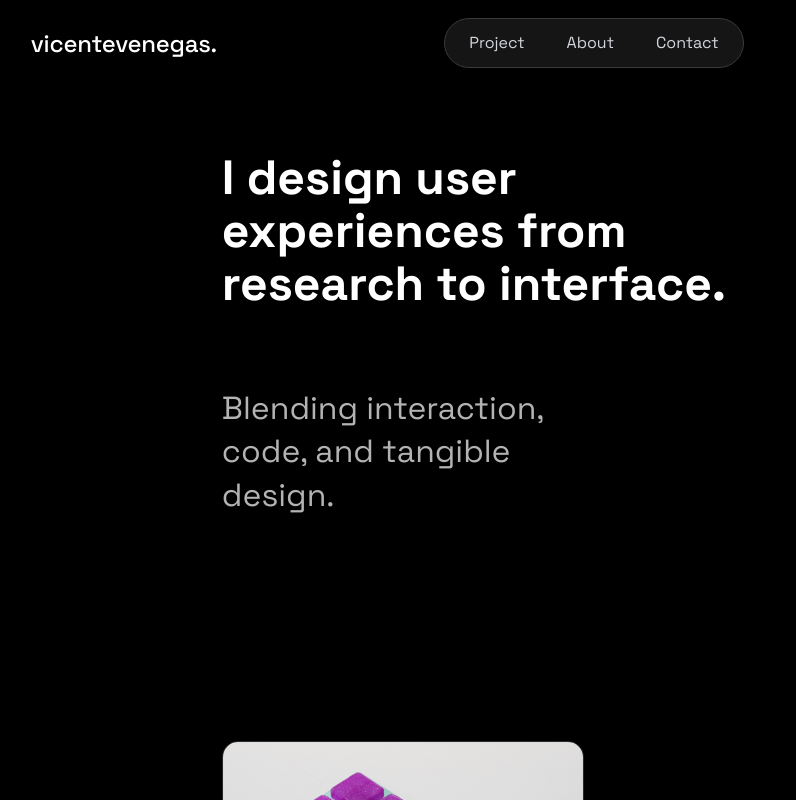
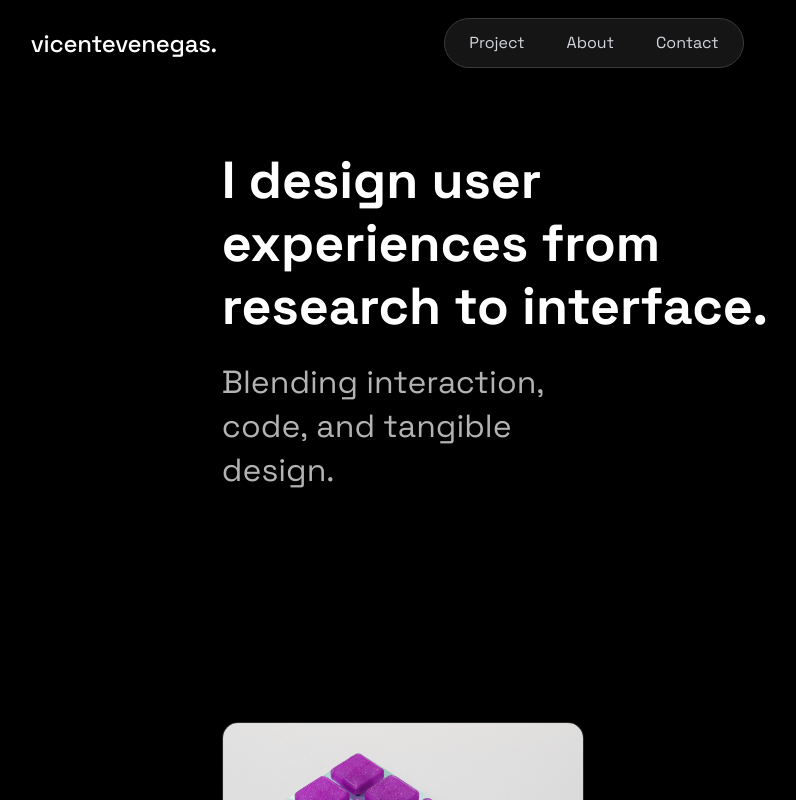
Before and after one commit to leddd/vicentevenegas.xyz, a Next.js app: page / in a window 1280 px wide. Shown: the top 800 px of the page, without its empty margins (46-842 px from the left). Built offline with nearby package versions, Linux system fonts and the light colour scheme.

Commit message:
Animations, dummy tiles

```diff
--- a/app/page.tsx
+++ b/app/page.tsx
@@ -1,4 +1,4 @@
-import Typewriter from "@/components/Typewriter";
+import SplitWords from "@/components/SplitWords";
 import ProjectsGrid from "@/components/projects-grid";
 
 export default function Page() {
@@ -6,40 +6,28 @@ export default function Page() {
     <>
       {/* Hero */}
       <section className="container grid-6 gap-y-0 pt-16 pb-8 mb-48">
-        {/* Headline wrapper */}
-        <div className="col-span-6 lg:col-span-3 lg:col-start-2 relative">
-          {/* Ghost headline to reserve space */}
-          <h1 className="invisible max-w-[28ch] text-[48px] leading-[1.1] font-bold">
-            I design user experiences
-            <br className="hidden lg:block" />
-            from research to interface.
-          </h1>
+        {/* Headline (cols 2–4 left aligned; change to col-start-3 for centered) */}
+        <h1 className="col-span-6 lg:col-span-3 lg:col-start-2 max-w-[28ch] text-[52px] leading-[0.9] font-bold text-white">
+          <SplitWords
+            text={"I design user experiences from research to interface."}
+            stagger={0.06}
+            duration={0.6}
+            y={14}
+            blur={0}
+          />
+        </h1>
 
-          {/* Positioned typewriter */}
-          <h1 className="absolute inset-0 max-w-[28ch] text-[48px] leading-[1.1] font-bold text-white">
-            <Typewriter
-              text={"I design user experiences\nfrom research to interface."}
-              speed={20}
-            />
-          </h1>
-        </div>
-
-        {/* Subline wrapper */}
-        <div className="col-span-6 lg:col-span-2 lg:col-start-2 lg:row-start-2 relative mt-6">
-          {/* Ghost subline */}
-          <p className="invisible max-w-[46ch] text-[32px] leading-[1.35]">
-            Blending interaction, code, and tangible design.
-          </p>
-
-          {/* Positioned typewriter */}
-          <p className="absolute inset-0 max-w-[46ch] text-[32px] leading-[1.35] text-white/70">
-            <Typewriter
-              text="Blending interaction, code, and tangible design."
-              speed={18}
-              startDelay={1400}
-            />
-          </p>
-        </div>
+        {/* Subline */}
+        <p className="col-span-6 lg:col-span-2 lg:col-start-2 lg:row-start-2 mt-6 max-w-[46ch] text-[32px] leading-[1.25] text-white/70">
+          <SplitWords
+            text="Blending interaction, code, and tangible design."
+            delay={0.38}
+            stagger={0.05}
+            duration={0.5}
+            y={12}
+            blur={0}
+          />
+        </p>
       </section>
 
       {/* Projects Grid */}
--- /dev/null
+++ b/components/SplitWords.tsx
@@ -0,0 +1,103 @@
+'use client'
+import { motion } from 'framer-motion'
+import { useEffect, useMemo, useRef, useState } from 'react'
+
+type SplitWordsProps = {
+  text: string
+  className?: string
+  /** delay (s) before starting the cascade */
+  delay?: number
+  /** time (s) between words */
+  stagger?: number
+  /** per-word duration (s) */
+  duration?: number
+  /** initial translateY (px) */
+  y?: number
+  /** initial blur (px) */
+  blur?: number
+  /** animate when scrolled into view (true) or on mount (false) */
+  inView?: boolean
+}
+
+/**
+ * Split text into words while preserving spaces and \n line breaks.
+ * Each word animates from {opacity:0, y, blur} -> {opacity:1, 0, 0}.
+ */
+export default function SplitWords({
+  text,
+  className,
+  delay = 0,
+  stagger = 0.06,
+  duration = 0.38,
+  y = 14,
+  blur = 0,
+  inView = false,
+}: SplitWordsProps) {
+  // Split into tokens, keeping spaces and newlines as separate parts
+  const parts = useMemo(() => {
+    // Capture groups keep delimiters: spaces and newlines
+    return text.split(/(\n| +)/g).filter((p) => p !== '')
+  }, [text])
+
+  // Motion variants
+  const container = {
+    hidden: { opacity: 1 }, // keep layout height stable
+    show: {
+      opacity: 1,
+      transition: { delay, staggerChildren: stagger },
+    },
+  }
+
+  const child = {
+    hidden: { opacity: 0, y, filter: `blur(${blur}px)` },
+    show: { opacity: 1, y: 0, filter: 'blur(0px)', transition: { duration, ease: 'easeOut' } },
+  }
+
+  // Reduced motion support
+  const [reduce, setReduce] = useState(false)
+  useEffect(() => {
+    const m = window.matchMedia?.('(prefers-reduced-motion: reduce)')
+    const update = () => setReduce(!!m?.matches)
+    update()
+    m?.addEventListener?.('change', update)
+    return () => m?.removeEventListener?.('change', update)
+  }, [])
+
+  const MotionRoot = motion.span
+
+  return (
+    <MotionRoot
+      className={className}
+      variants={container}
+      initial="hidden"
+      {...(inView
+        ? { whileInView: 'show', viewport: { once: true, amount: 0.3 } }
+        : { animate: 'show' })}
+    >
+      {parts.map((part, i) => {
+        // Newline token → actual <br/>
+        if (part === '\n') {
+          return <br key={`br-${i}`} />
+        }
+        // Space token → regular space (NBSP helps avoid collapse at edges)
+        if (/^ +$/.test(part)) {
+          return <span key={`sp-${i}`}>{part.replace(/ /g, '\u00A0')}</span>
+        }
+        // Word token → animate
+        return (
+            <motion.span
+            key={`w-${i}`}
+            // ↓ line-height set to 0 so wrapper doesn't add extra vertical space
+            className="inline-block leading-[1.1] align-baseline overflow-hidden"
+            variants={reduce
+                ? { hidden: { opacity: 0 }, show: { opacity: 1, transition: { duration: 0 } } }
+                : child}
+            >
+            {/* inner span restores normal line-height */}
+            <span className="inline align-baseline">{part}</span>
+            </motion.span>
+        )
+      })}
+    </MotionRoot>
+  )
+}
--- a/components/projects-grid.tsx
+++ b/components/projects-grid.tsx
@@ -46,7 +46,7 @@ export default function ProjectsGrid() {
   const container = {
     hidden: {},
     show: {
-      transition: { delayChildren: 1.4 }, // align with subline Typewriter delay
+      transition: { delayChildren: 0.3 }, // align with subline Typewriter delay
     },
   };
   const column = {
```
